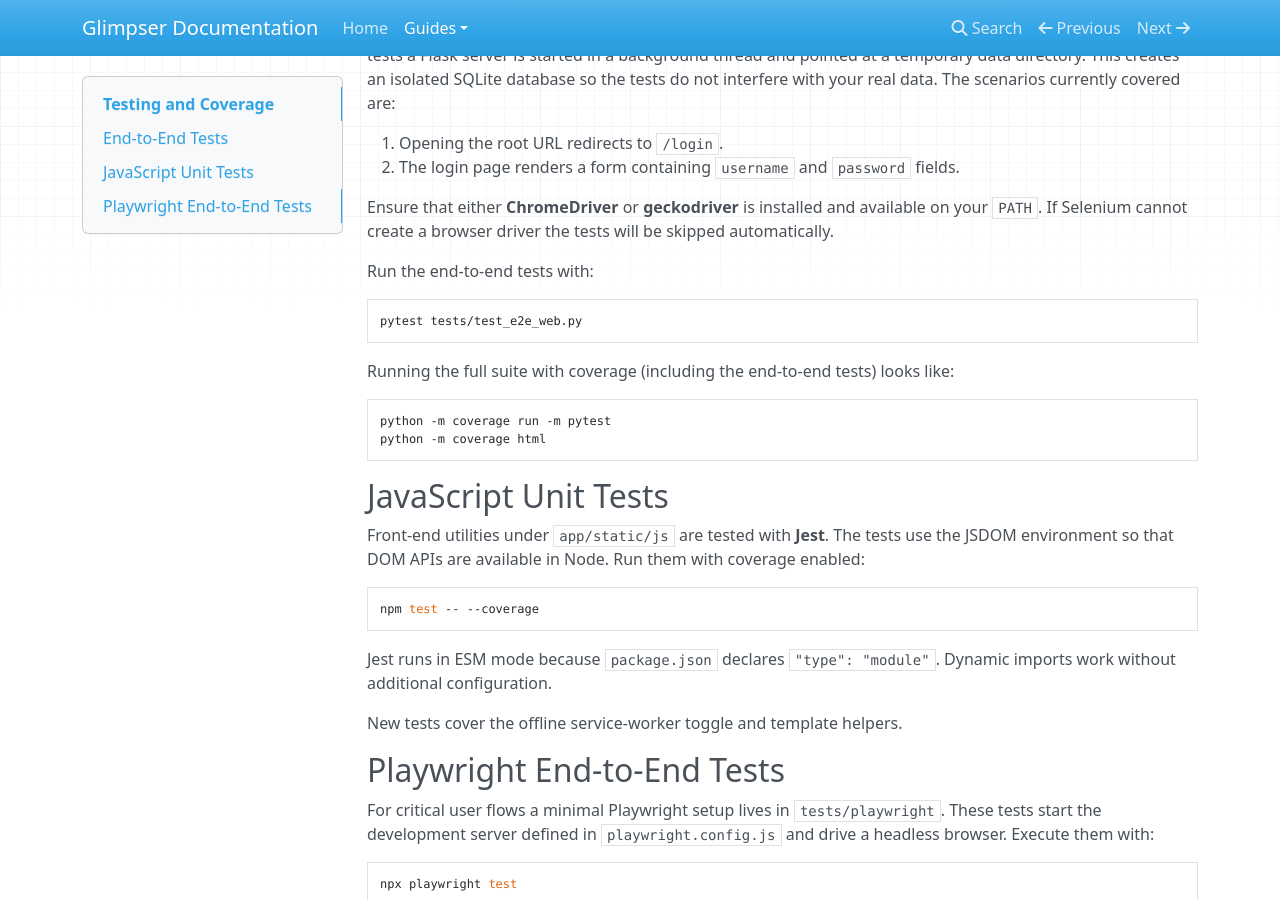
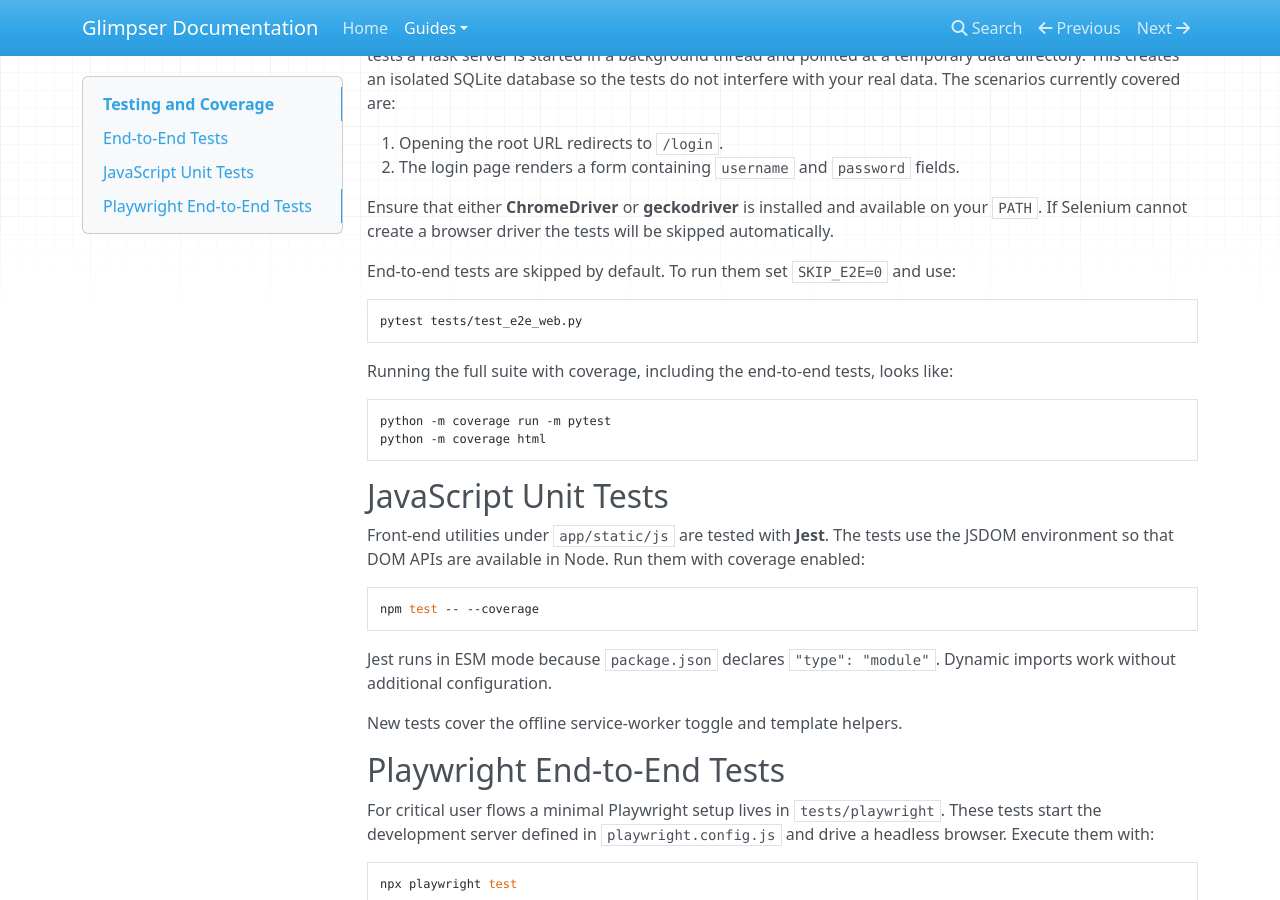
Before and after one commit to KristopherKubicki/glimpser, an MkDocs documentation site: the page built from docs/testing.md, in a window 1280 px wide and 900 px high, scrolled down 548 px. Built offline with MkDocs 1.6.1, drawn with Linux system fonts in a browser that asks for light colours; nearby versions of some CDN libraries.

Commit message:
test: skip e2e tests by default

````diff
--- a/docs/testing.md
+++ b/docs/testing.md
@@ -36,13 +36,13 @@ Ensure that either **ChromeDriver** or **geckodriver** is installed and
 available on your `PATH`. If Selenium cannot create a browser driver the tests
 will be skipped automatically.
 
-Run the end-to-end tests with:
+End-to-end tests are skipped by default. To run them set `SKIP_E2E=0` and use:
 
 ```sh
 pytest tests/test_e2e_web.py
 ```
 
-Running the full suite with coverage (including the end-to-end tests) looks
+Running the full suite with coverage, including the end-to-end tests, looks
 like:
 
 ```sh
````
Also changed, not shown: 1 other file.
